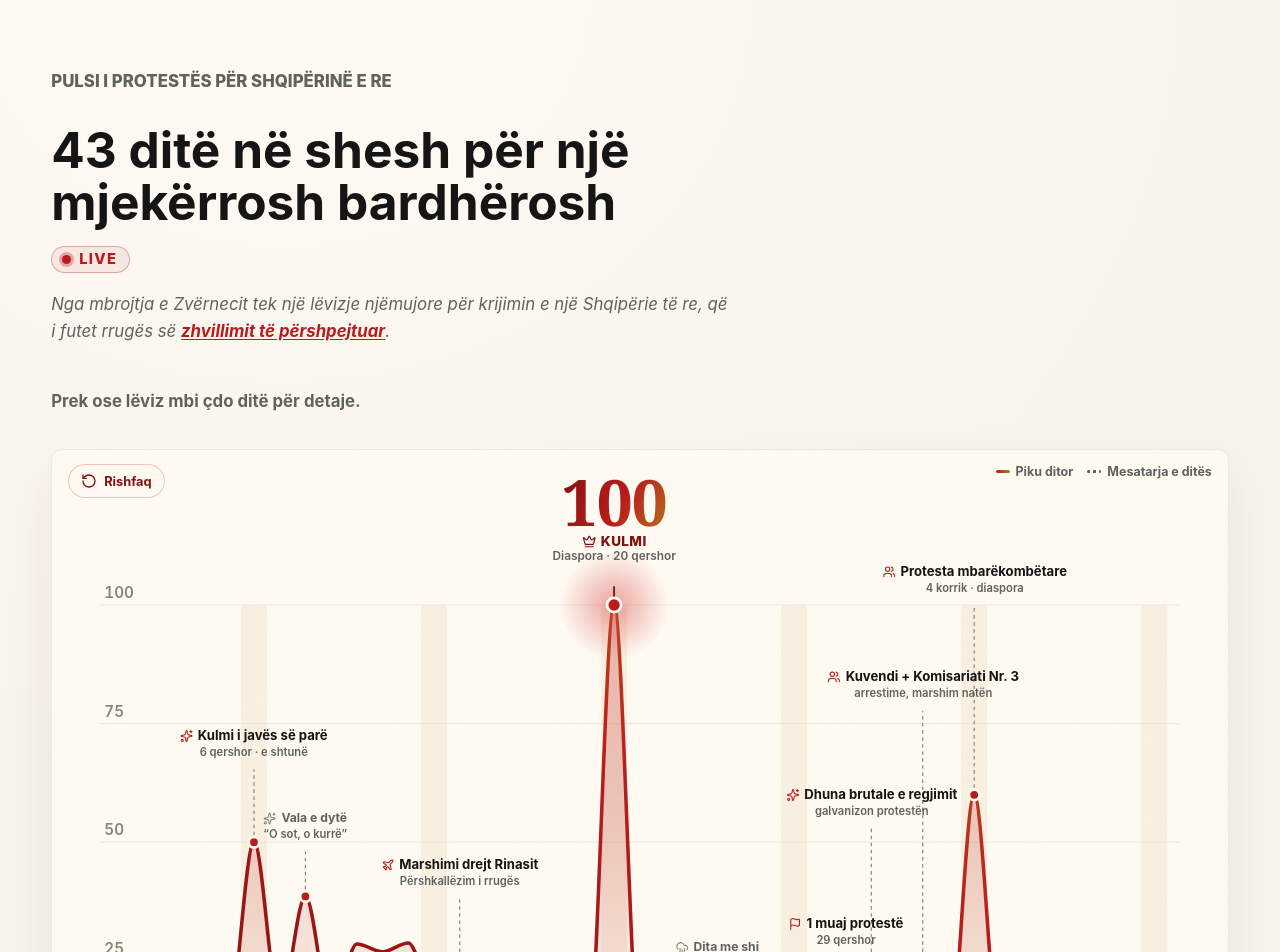
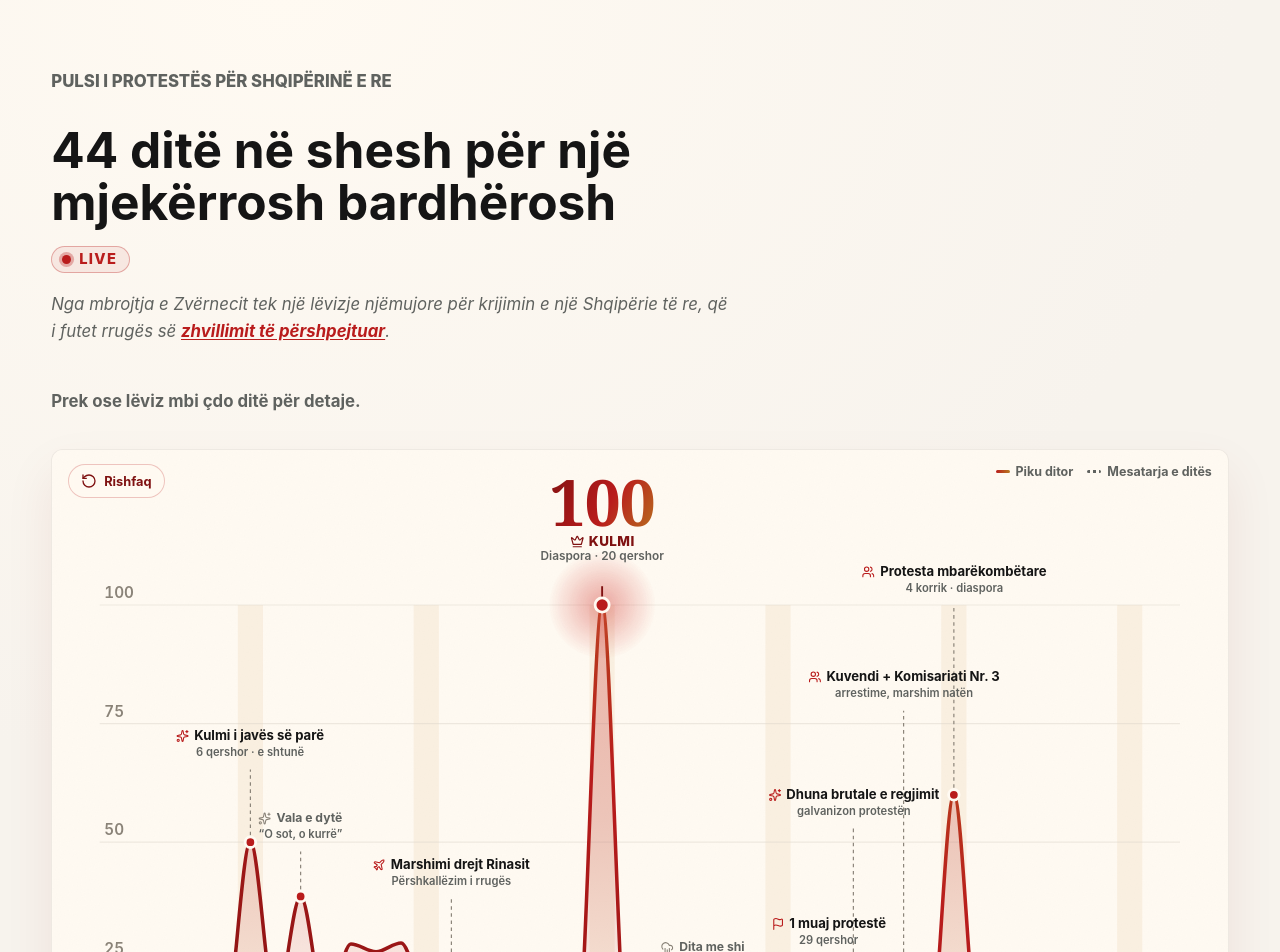
Before and after one commit to rlleshi/diaspora_marrshon, a Next.js app: page /pulsi in a window 1280 px wide. Shown: the part 80-1032 px from the top of the page. Built offline with nearby package versions, Linux system fonts and the light colour scheme.

Commit message:
update with day 44

```diff
--- a/app/en/pulsi/page.tsx
+++ b/app/en/pulsi/page.tsx
@@ -4,7 +4,7 @@ import { LiveTrackerPage } from "@/components/live-tracker-page";
 export const metadata: Metadata = {
   title: "Protest pulse | Diaspora marshes",
   description:
-    "The June 2026 protest participation index: 43 days in the square, day by day, with the key moments.",
+    "The June 2026 protest participation index: 44 days in the square, day by day, with the key moments.",
 };
 
 export default function Page() {
--- a/app/pulsi/page.tsx
+++ b/app/pulsi/page.tsx
@@ -4,7 +4,7 @@ import { LiveTrackerPage } from "@/components/live-tracker-page";
 export const metadata: Metadata = {
   title: "Pulsi i protestës | Diaspora marshon",
   description:
-    "Indeksi i pjesëmarrjes në protestat e qershorit 2026: 43 ditë në shesh, ditë pas dite, me momentet kyçe.",
+    "Indeksi i pjesëmarrjes në protestat e qershorit 2026: 44 ditë në shesh, ditë pas dite, me momentet kyçe.",
 };
 
 export default function Page() {
--- a/components/live-tracker-page.tsx
+++ b/components/live-tracker-page.tsx
@@ -26,7 +26,7 @@ const COPY: Record<
     homeHref: "/",
     homeLabel: "Kthehu te faqja kryesore",
     eyebrow: "Pulsi i protestës për Shqipërinë e re",
-    title: "43 ditë në shesh për një mjekërrosh bardhërosh",
+    title: "44 ditë në shesh për një mjekërrosh bardhërosh",
     liveLabel: "Live",
     intro: {
       before:
@@ -54,14 +54,14 @@ const COPY: Record<
       replay: "Rishfaq",
       saturday: "e shtunë",
       ariaSummary:
-        "Indeksi i pjesëmarrjes në protesta përgjatë 43 ditëve, me kulmin në ditën e 21-të (20 qershor 2026).",
+        "Indeksi i pjesëmarrjes në protesta përgjatë 44 ditëve, me kulmin në ditën e 21-të (20 qershor 2026).",
     },
   },
   en: {
     homeHref: "/en",
     homeLabel: "Back to the homepage",
     eyebrow: "Protest pulse for a new Albania",
-    title: "43 days in the square for a grey-bearded Rama",
+    title: "44 days in the square for a grey-bearded Rama",
     liveLabel: "Live",
     intro: {
       before:
@@ -89,7 +89,7 @@ const COPY: Record<
       replay: "Replay",
       saturday: "Saturday",
       ariaSummary:
-        "Protest participation index across 43 days, peaking on day 21 (20 June 2026).",
+        "Protest participation index across 44 days, peaking on day 21 (20 June 2026).",
     },
   },
 };
--- a/components/participation/ParticipationChart.tsx
+++ b/components/participation/ParticipationChart.tsx
@@ -266,7 +266,7 @@ export function ParticipationChart({
         ))}
 
         {/* x axis labels */}
-        {[1, 5, 10, 15, 20, 25, 30, 43].map((day) => (
+        {[1, 5, 10, 15, 20, 25, 30, 44].map((day) => (
           <text
             key={`x-${day}`}
             className="pc-xlabel"
--- a/data/participation.ts
+++ b/data/participation.ts
@@ -1,4 +1,4 @@
-// 43-day participation index for the June 2026 "Revolucioni i Flamingove" protests.
+// 44-day participation index for the June 2026 "Revolucioni i Flamingove" protests.
 //
 // Source: News24 live broadcasts of each day's protest in Tirana, analyzed with a
 // crowd-counting model. The headline series is `peak` (top-10 peak frame average).
@@ -8,7 +8,7 @@
 // `mean` and `median` are the same crowd model over the retained broadcast frames.
 //
 // Data: outputs/protesta_summary/crowd_visibility_index_1_30.csv (days 1-30)
-// Story: outputs/protesta_summary/protest_story_notes_1_43.md
+// Story: outputs/protesta_summary/protest_story_notes_1_44.md
 // Day 31 computed from the protesta_31 timeline (top-10 peak avg 697.6, mean 229.9,
 // median 212.5), normalized on the same Day-7 reference as days 1-30.
 // Day 32 computed from the protesta_32 timeline, retained frames only (top-10 peak
@@ -34,6 +34,8 @@
 // avg 548.3, mean 202.9, median 185.7), normalized on the same Day-7 reference.
 // Day 43 computed from the protesta_43 timeline, retained frames only (top-10 peak
 // avg 302.8, mean 156.9, median 145.7), normalized on the same Day-7 reference.
+// Day 44 computed from the protesta_44 timeline, retained frames only (top-10 peak
+// avg 316.2, mean 170.6, median 160.8), normalized on the same Day-7 reference.
 
 export type ParticipationDay = {
   day: number;
@@ -145,6 +147,8 @@ export const participation: ParticipationDay[] = [
     note: { sq: "Protestë kombëtare me diasporën në shesh: rikthimi më i gjerë pas 4 korrikut; marshimi ndalon para Kuvendit me thirrjen për mobilizim më 23 korrik, ndërsa pankartat vënë përballë fondet e koncertit me hallet e njerëzve.", en: "A national protest with the diaspora in the square: the broadest rebound since July 4; the march stops in front of Parliament with a call to mobilize on July 23, while placards set the concert's public funds against people's everyday needs." } },
   { day: 43, date: "2026-07-12", saturday: false, peak: 5.86, mean: 3.04, median: 2.82, source: yt("zAEyxwOQXhg"),
     note: { sq: "E diela ka ulje pas aksionit kombëtar, por marshimi mbetet i dendur: kolona ndalon para Kuvendit dhe selisë së PD-së; në shesh njoftohet kallëzim penal në SPAK për hetimin e vlerësimeve negative online.", en: "Sunday pulls back after the national action, but the march stays dense: the column stops at Parliament and the Democratic Party headquarters; a criminal complaint at SPAK is announced over the investigation of negative online reviews." } },
+  { day: 44, date: "2026-07-13", saturday: false, peak: 6.12, mean: 3.30, median: 3.11, source: yt("oyzrkwHy93U"),
+    note: { sq: "E hëna rikthehet pjesërisht brenda ritmit të zakonshëm të netëve: sheshi konsolidon platformën me pesë kërkesa; kallëzimi në SPAK depozitohet zyrtarisht dhe diaspora njofton protestë në Bruksel gjatë konferencës Shqipëri-BE.", en: "Monday rebounds partially within the usual nightly rhythm: the square consolidates its five-demand platform; the SPAK complaint is formally filed and the diaspora announces a protest in Brussels during the Albania-EU conference." } },
 ];
 
 export type ParticipationEvent = {
```
